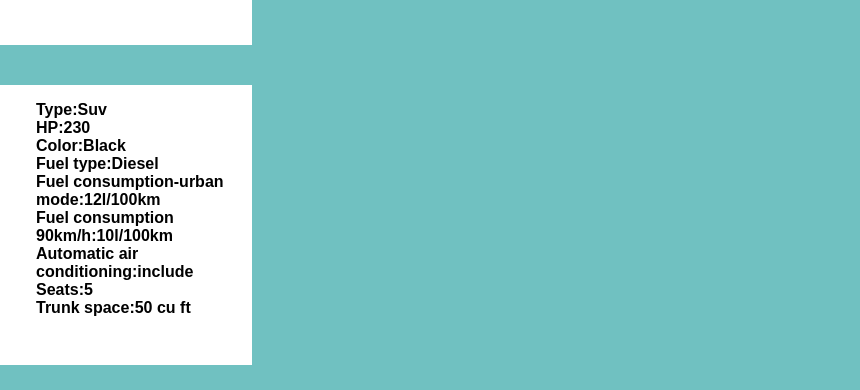
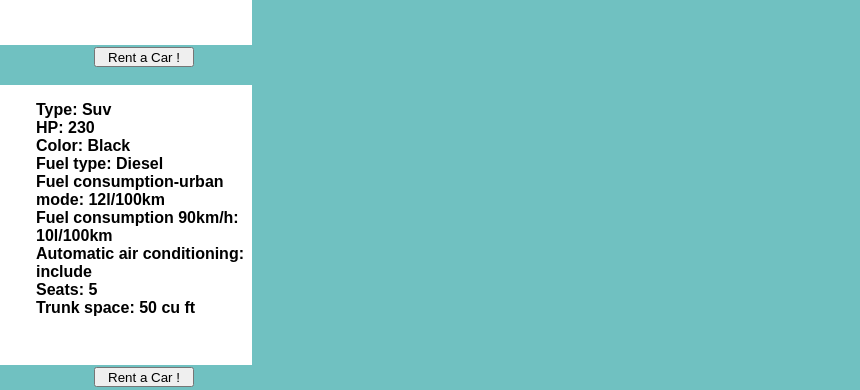
Before and after one commit to aros988/auto-ww, a React app: page / in a window 1280 px wide. Shown: the part 481-871 px from the top of the page, 420-1280 px from the left. Built offline with nearby package versions, Linux system fonts and the light colour scheme.

Commit message:
button add

```diff
--- a/src/components/Cars.js
+++ b/src/components/Cars.js
@@ -1,5 +1,5 @@
 import React, { Component } from 'react';
-
+import { Route, Link, BrowserRouter as Router, Switch } from 'react-router-dom'
 
 class Cars extends Component {
 
@@ -33,15 +33,16 @@ class Cars extends Component {
             />
             <div className="card-body">
               <ul>
-                <li>Type:{car.type}</li>
-                <li>HP:{car.hp}</li>
-                <li>Color:{car.color}</li>
-                <li>Fuel type:{car.fuel_type}</li>
-                <li>Fuel consumption-urban mode:{car.fuel1}</li>
-                <li>Fuel consumption 90km/h:{car.fuel2}</li>
-                <li>Automatic air conditioning:{car.automatic_air_conditioning}</li>
-                <li>Seats:{car.seats}</li>
-                <li>Trunk space:{car.space}</li>
+                <li>Type: {car.type}</li>
+                <li>HP: {car.hp}</li>
+                <li>Color: {car.color}</li>
+                <li>Fuel type: {car.fuel_type}</li>
+                <li>Fuel consumption-urban mode: {car.fuel1}</li>
+                <li>Fuel consumption 90km/h: {car.fuel2}</li>
+                <li>Automatic air conditioning: {car.automatic_air_conditioning}</li>
+                <li>Seats: {car.seats}</li>
+                <li>Trunk space: {car.space}</li>
+                <Link to="/carlist"><button className="rent-btn"> Rent a Car !</button></Link>
               </ul>
             </div>
           </div>
--- a/src/scss/style.scss
+++ b/src/scss/style.scss
@@ -107,6 +107,9 @@ body {
   -webkit-flex-flow: row wrap;
 }
 
+
+
+/* Cars */
 .cars {
   margin: 10px 0;
 
@@ -125,3 +128,13 @@ body {
   text-align: left;
   font-weight: bold;
 }
+
+.rent-btn {
+  height:20px;
+  width:100px;
+  margin: 50px -50px;
+  position:relative;
+  top:50%;
+  left:50%;
+
+}
```
